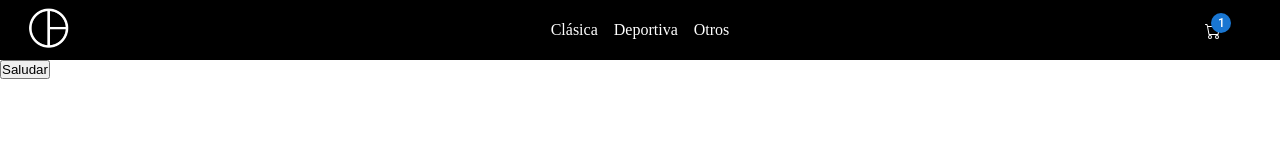
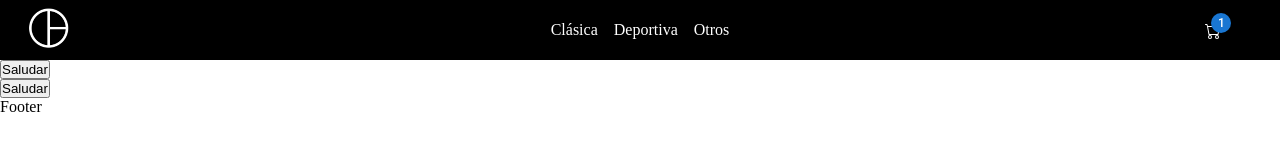
Before and after one commit to jocabo95/React-ecommerce, a React (Vite) app: page / in a window 1280 px wide. Shown: the top 166 px of the page. Built offline with nearby package versions, Linux system fonts and the light colour scheme.

Commit message:
class partiali done

```diff
--- a/package.json
+++ b/package.json
@@ -17,7 +17,8 @@
     "@mui/material": "^5.13.5",
     "react": "^18.2.0",
     "react-dom": "^18.2.0",
-    "react-icons": "^4.9.0"
+    "react-icons": "^4.9.0",
+    "react-router-dom": "^6.14.1"
   },
   "devDependencies": {
     "@types/react": "^18.0.37",
--- a/src/App.jsx
+++ b/src/App.jsx
@@ -1,7 +1,12 @@
-import NavBar from "./components/layout/navbar/Navbar";
-import ItemList from "./components/pages/itemList/ItemList";
+// import NavBar from "./components/layout/navbar/Navbar";
+// import ItemList from "./components/pages/itemList/ItemList";
 import { useState } from "react";
 
+// CONFIGURAR ROUTING
+
+import {BrowserRouter, Routes, Route} from "react-router-dom"
+import ItemList from "./components/pages/itemList/ItemList"
+import Layout from "./components/layout/Layout";
 
 function App() {
 
@@ -13,10 +18,22 @@ function App() {
 
   return (
 
-    <div>
-      <NavBar />
-      <ItemList saludo={saludo} saludoUsuario={saludoUsuario} />
-    </div>
+    // <div>
+    //   <NavBar />
+    //   <ItemList saludo={saludo} saludoUsuario={saludoUsuario} />
+    // </div>
+    <BrowserRouter>
+      <Routes>
+
+        <Route element={<Layout />}>
+          <Route path="/" element={<ItemList saludo={saludo} saludoUsuario={saludoUsuario}/>} />
+          <Route path="/pages" element={<h1>PAFES</h1>} />
+        </Route>
+
+        <Route path="*" element={<h1>404 Page not found</h1>}/>
+
+      </Routes>
+    </BrowserRouter>
 
   );
 
--- a/src/components/common/CartWidget/CartWidget.jsx
+++ b/src/components/common/CartWidget/CartWidget.jsx
@@ -1,13 +1,16 @@
 import {BsCart} from "react-icons/bs"
 import { Badge } from "@mui/material"
+import { Link } from "react-router-dom"
 
 const CartWidget = () => {
   return (
     <div>
 
+      <Link to="/">
         <Badge badgeContent={1} color="primary">
             <BsCart color="white" />
         </Badge>
+      </Link>
 
     </div>
   )
--- /dev/null
+++ b/src/components/layout/Layout.jsx
@@ -0,0 +1,15 @@
+import NavBar from "./navbar/Navbar"
+import Footer from "./footer/Footer"
+import { Outlet } from "react-router"
+
+const Layout = () => {
+  return (
+    <div>
+        <NavBar />
+            <Outlet />
+        <Footer />
+    </div>
+  )
+}
+
+export default Layout
--- a/src/components/layout/navbar/Navbar.jsx
+++ b/src/components/layout/navbar/Navbar.jsx
@@ -2,11 +2,14 @@ import { Box, Grid } from "@mui/material";
 import logo from "../../../assets/images/logo.png"
 import CartWidget from "../../common/CartWidget/CartWidget";
 import "./Navbar.css";
+import { Outlet } from "react-router";
 
 
 const NavBar =()=>{
 
     return (
+      <div>
+
         <Box sx={{ backgroundColor: "black", color: "white", paddingTop: "0.2rem", paddingBottom: "0.2rem" }}>
           <Grid container>
             <Grid item xs="2" md="1" className="logo-container">
@@ -32,6 +35,9 @@ const NavBar =()=>{
             </Grid>
           </Grid>
         </Box>
+
+        <Outlet />
+      </div>
     );
 }
 
```
Also changed, not shown: src/components/pages/cart/CartContainer.jsx (added, +10 -0 lines), 1 other file (tests, documents, lock files or other folders). Lines whose indentation alone changed are shown as unchanged.
